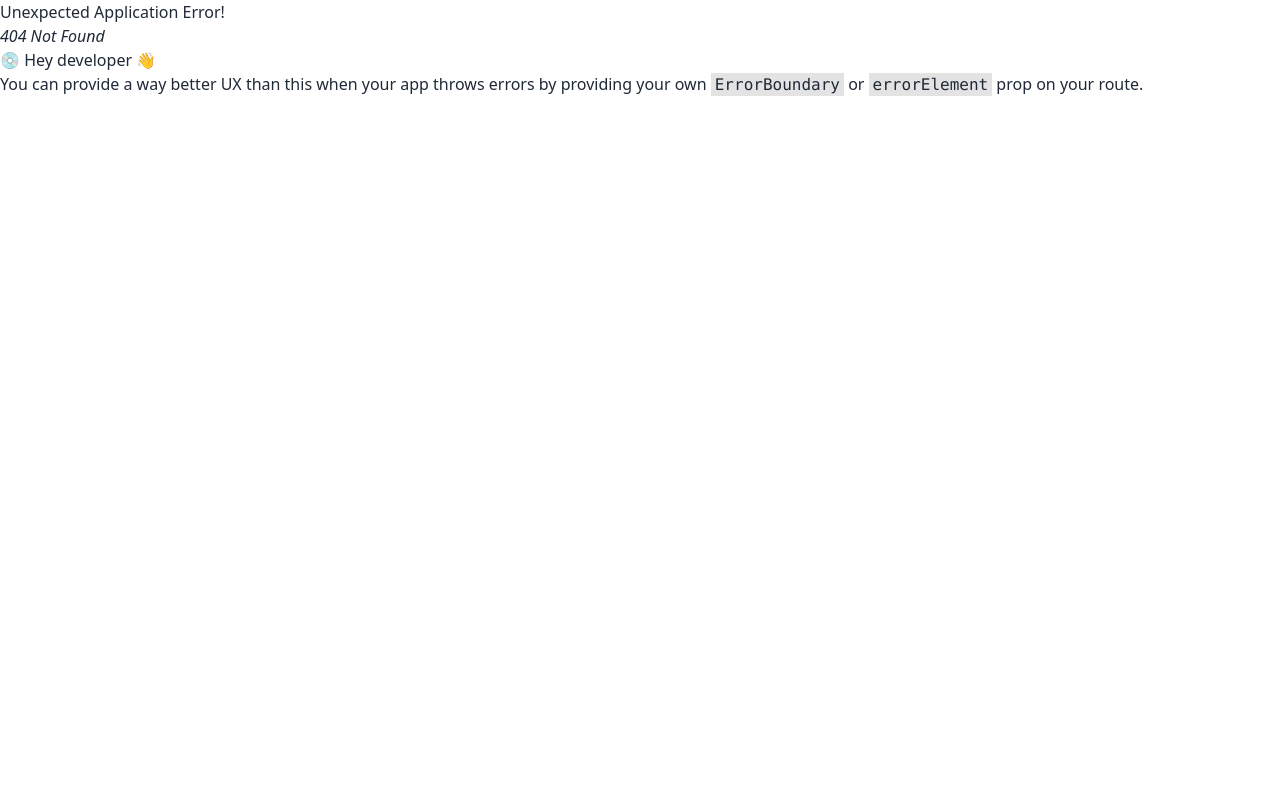
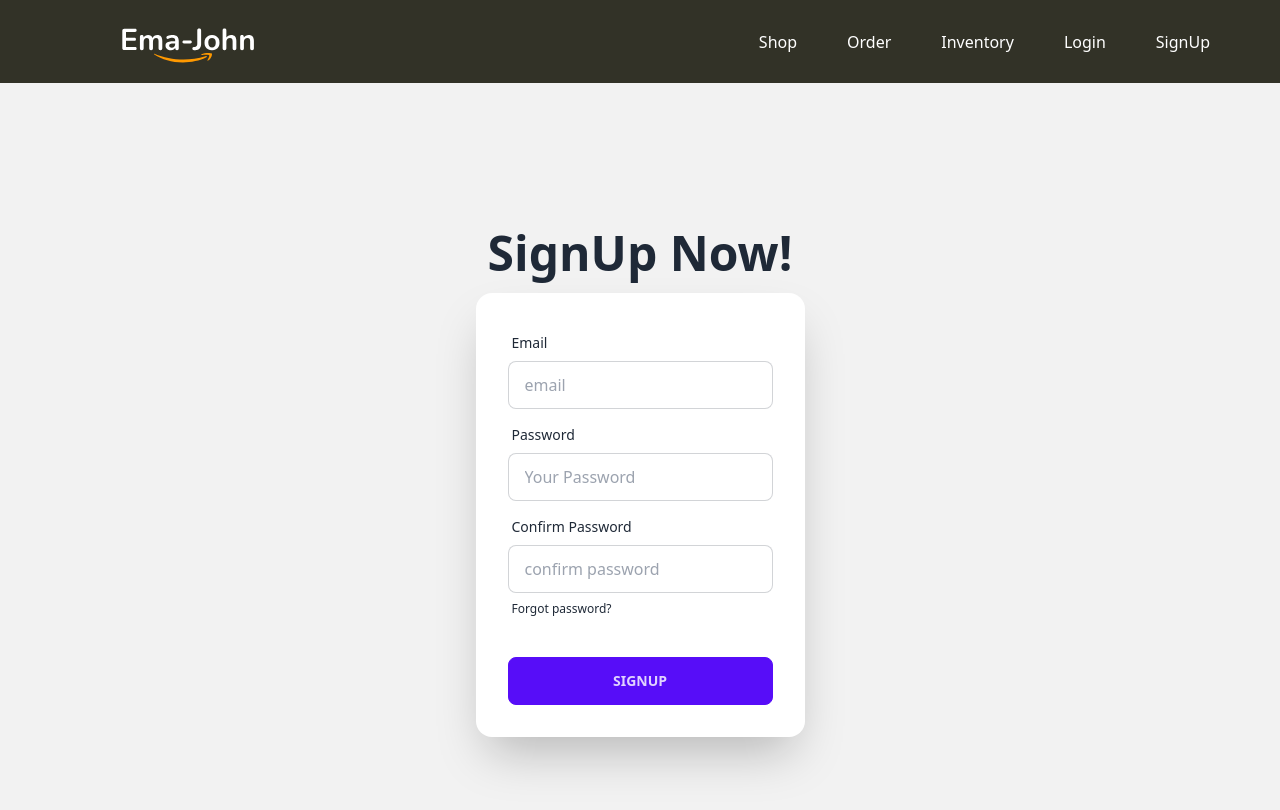
Before and after one commit to Emrandu/e-commerce, a React (Vite) app: page /signUp in a window 1280 px wide. Before the commit this address had no page. Shown: the top 810 px of the page. Built offline with nearby package versions, Linux system fonts and the light colour scheme.

Commit message:
login adn signUp page added

```diff
--- a/src/components/Header/Header.jsx
+++ b/src/components/Header/Header.jsx
@@ -12,6 +12,7 @@ const Header = () => {
                 <Link to='/orders'>Order</Link>
                 <Link to='/inventory'>Inventory</Link>
                 <Link to='/login'>Login</Link>
+                <Link to='/signUp'>SignUp</Link>
              </nav>
         </div>
         </>
--- a/src/components/Login/Login.jsx
+++ b/src/components/Login/Login.jsx
@@ -2,9 +2,36 @@ import React from 'react';
 import './Login.css'
 const Login = () => {
     return (
-        <div>
-            <h2>This is login page</h2>
+        <>
+            <div className="hero min-h-screen bg-base-200">
+  <div className="hero-content flex-col">
+    <div className="text-center lg:text-left">
+      <h1 className="text-5xl font-bold">Login Now!</h1>
+
+    </div>
+    <div className="card flex-shrink-0 w-full max-w-sm shadow-2xl bg-base-100">
+      <form className="card-body">
+        <div className="form-control">
+          <label className="label">
+            <span className="label-text">Email</span>
+          </label>
+          <input type="email" name='email' placeholder="email" className="input input-bordered" required />
         </div>
+        <div className="form-control">
+          <label className="label">
+            <span className="label-text">Password</span>
+          </label>
+          <input type="password" name='password' placeholder="Your Password" className="input input-bordered" required />
+        </div>
+
+        <div className="form-control mt-6">
+          <button className="btn btn-primary">Login</button>
+        </div>
+      </form>
+    </div>
+  </div>
+</div>
+        </>
     );
 };
 
--- /dev/null
+++ b/src/components/SignUp/SignUp.jsx
@@ -0,0 +1,56 @@
+import React from 'react';
+
+const SignUp = () => {
+
+    const handleSignUp = (event) =>{
+        event.preventDefault();
+        const form = event.target;
+        const email = form.email.value;
+        const password = form.password.value;
+        const confirm = form.confirm.value
+        console.log(email,confirm,password)
+    }
+
+    return (
+        <>
+        <div className="hero min-h-screen bg-base-200">
+  <div className="hero-content flex-col">
+    <div className="text-center lg:text-left">
+      <h1 className="text-5xl font-bold">SignUp Now!</h1>
+
+    </div>
+    <div className="card flex-shrink-0 w-full max-w-sm shadow-2xl bg-base-100">
+      <form onSubmit={handleSignUp} className="card-body">
+        <div className="form-control">
+          <label className="label">
+            <span className="label-text">Email</span>
+          </label>
+          <input type="email" name='email' placeholder="email" className="input input-bordered" required />
+        </div>
+        <div className="form-control">
+          <label className="label">
+            <span className="label-text">Password</span>
+          </label>
+          <input type="password" name='password' placeholder="Your Password" className="input input-bordered" required />
+        </div>
+        <div className="form-control">
+          <label className="label">
+            <span className="label-text">Confirm Password</span>
+          </label>
+          <input type="password" name='confirm' placeholder="confirm password" className="input input-bordered" required />
+          <label className="label">
+            <a href="#" className="label-text-alt link link-hover">Forgot password?</a>
+          </label>
+        </div>
+        <div className="form-control mt-6">
+          <button className="btn btn-primary">SignUp</button>
+        </div>
+      </form>
+    </div>
+  </div>
+</div>
+        </>
+    );
+};
+
+export default SignUp;
--- a/src/main.jsx
+++ b/src/main.jsx
@@ -12,6 +12,7 @@ import Inventory from './components/Inventory/Inventory.jsx';
 import Login from './components/Login/Login.jsx';
 import cartProductsLoader from './loader/cartProductsLoader.js';
 import CheckOut from './components/CheckOut/CheckOut.jsx';
+import SignUp from './components/SignUp/SignUp.jsx';
 
 const router = createBrowserRouter([
   {
@@ -36,6 +37,10 @@ const router = createBrowserRouter([
         element:<CheckOut />
       },
       {
+        path:'/signUp',
+        element:<SignUp />
+      },
+      {
         path:'/login',
         element:<Login />
       },
```
